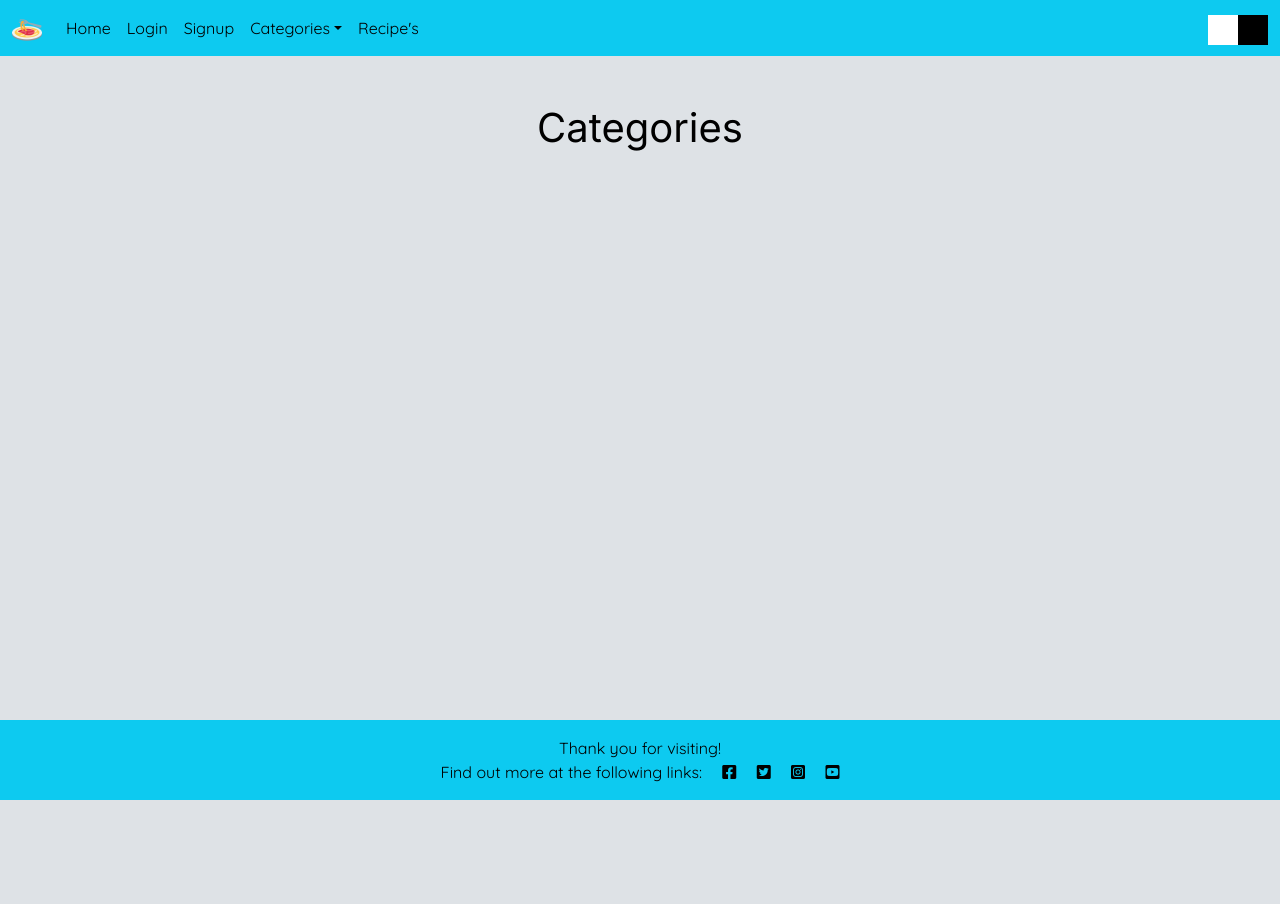
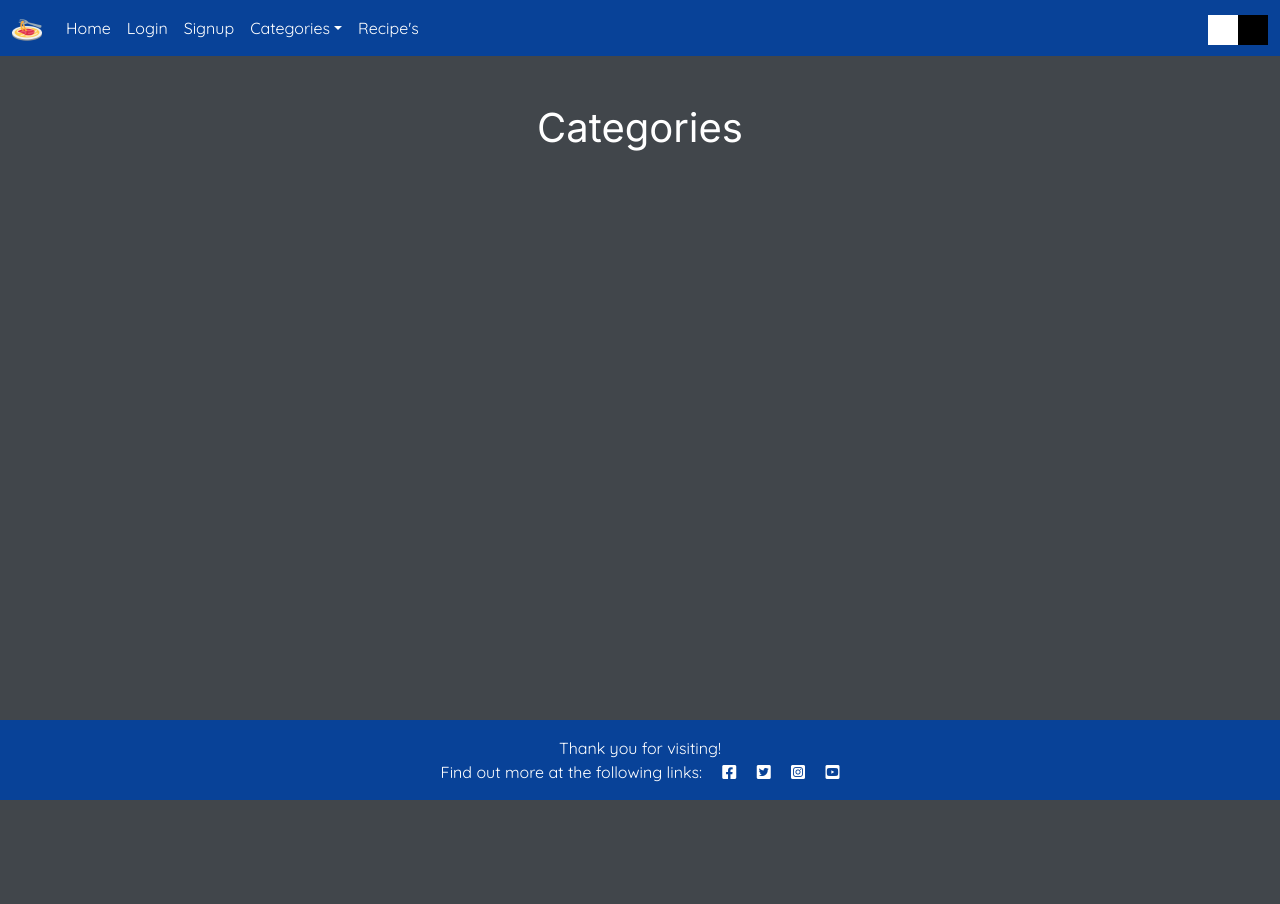
Before and after one commit to Code-Institute-Submissions/CI_PP4_TheosKitchen, a Django app: page /categories/ in a window 1280 px wide. Run offline with Django 3.2, Linux system fonts and the light colour scheme; data that the repository does not hold is empty; some libraries are stand-ins or nearby versions.

Commit message:
overhaul theme.js to allow persistant theme

```diff
--- a/static/css/style.css
+++ b/static/css/style.css
@@ -6,8 +6,8 @@
     border: none;
 }
 
-/* Root options */
-:root{
+/* Light Mode Theme */
+:root.light {
     --headertext: 'Inter', 'sans-serif';
     --bodytext: 'Quicksand', 'sans-serif';
     --menu-color: #0dcaf0;
@@ -19,7 +19,9 @@
 }
 
 /* Dark Mode Theme */
-.dark-theme{
+:root:not(.light) {
+    --headertext: 'Inter', 'sans-serif';
+    --bodytext: 'Quicksand', 'sans-serif';
     --menu-color: #084298;
     --background-color: #41464b;
     --recipe-background: #646464;
@@ -76,18 +78,18 @@ main h1, main h3, #recipe {
     text-indent: -200px
 }
 
-.switch span {
+:root:not(.light) .switch span {
     position: relative;
     display: block;
     width: 30px;
     height: 30px;
 }
 
-.switch input {
+:root:not(.light) .switch input {
     display: none;
 }
 
-.slider {
+:root:not(.light) .slider {
     transition: 0.4s;
     height: 30px;
     width: 30px;
@@ -96,8 +98,32 @@ main h1, main h3, #recipe {
     background: white;
 }
 
-input:checked + .slider {
+:root:not(.light) .slider {
+    transform: translateX(0px);
+}
+
+:root.light .slider {
     transform: translateX(30px);
+}
+
+:root.light .switch span {
+    position: relative;
+    display: block;
+    width: 30px;
+    height: 30px;
+}
+
+:root.light .switch input {
+    display: none;
+}
+
+:root.light .slider {
+    transition: 0.4s;
+    height: 30px;
+    width: 30px;
+    display: inline;
+    position: relative;
+    background: white;
 }
 
 /* Home Page Style */
--- a/static/js/theme.js
+++ b/static/js/theme.js
@@ -2,9 +2,28 @@
  * The theme.js file controls the theme switch mode selector.
  */
 
-var themeSwitch = document.querySelector('input'); //Theme Switcher variable.
+function isLight() {
+  return localStorage.getItem("light-mode"); // Return storage of current of the theme.
+}
 
-//Listens for when someone clicks on the slider to change the theme.
-themeSwitch.addEventListener('change', function() {
-document.body.classList.toggle('dark-theme');
+function toggleRootClass() {
+  document.querySelector(":root").classList.toggle("light"); // Toggles current theme.
+}
+
+// Toggles current local storage variable.
+function toggleLocalStorageItem() {
+  if (isLight()) {
+    localStorage.removeItem("light-mode");
+  } else {
+    localStorage.setItem("light-mode", "set");
+  }
+}
+
+if (isLight()) {
+  toggleRootClass();
+}
+
+document.querySelector(".switch").addEventListener("click", () => {
+  toggleLocalStorageItem();
+  toggleRootClass();
 });
--- a/templates/components/nav.html
+++ b/templates/components/nav.html
@@ -68,7 +68,7 @@
             <!-- Theme switch toggle -->
             <label for="theme" class="switch">Theme Switch
                 <span>
-                    <input id="theme" type="checkbox" name="theme">
+                    <input id="themeSwitch" type="checkbox" name="theme">
                     <span class="slider"></span>
                 </span>
             </label>
```
